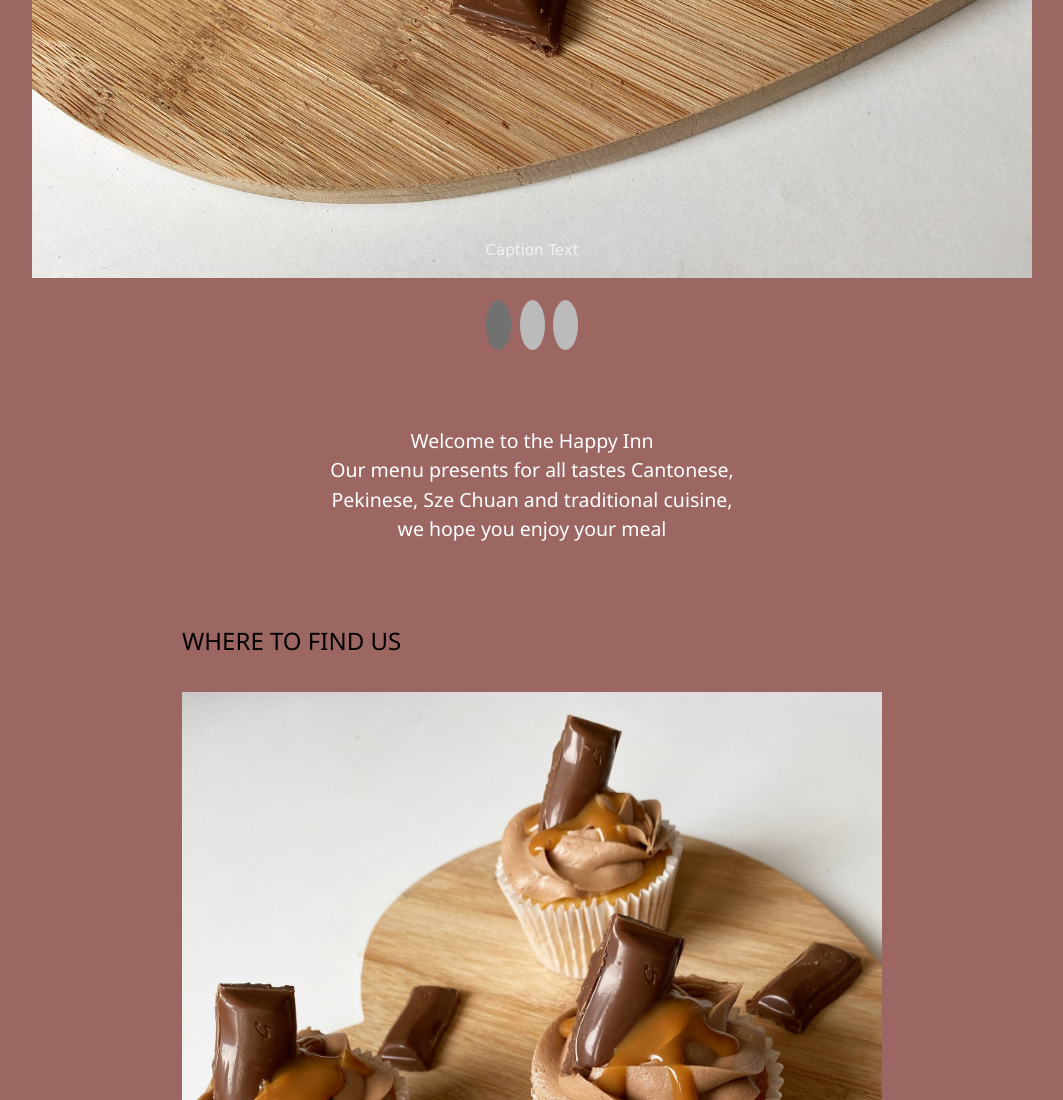
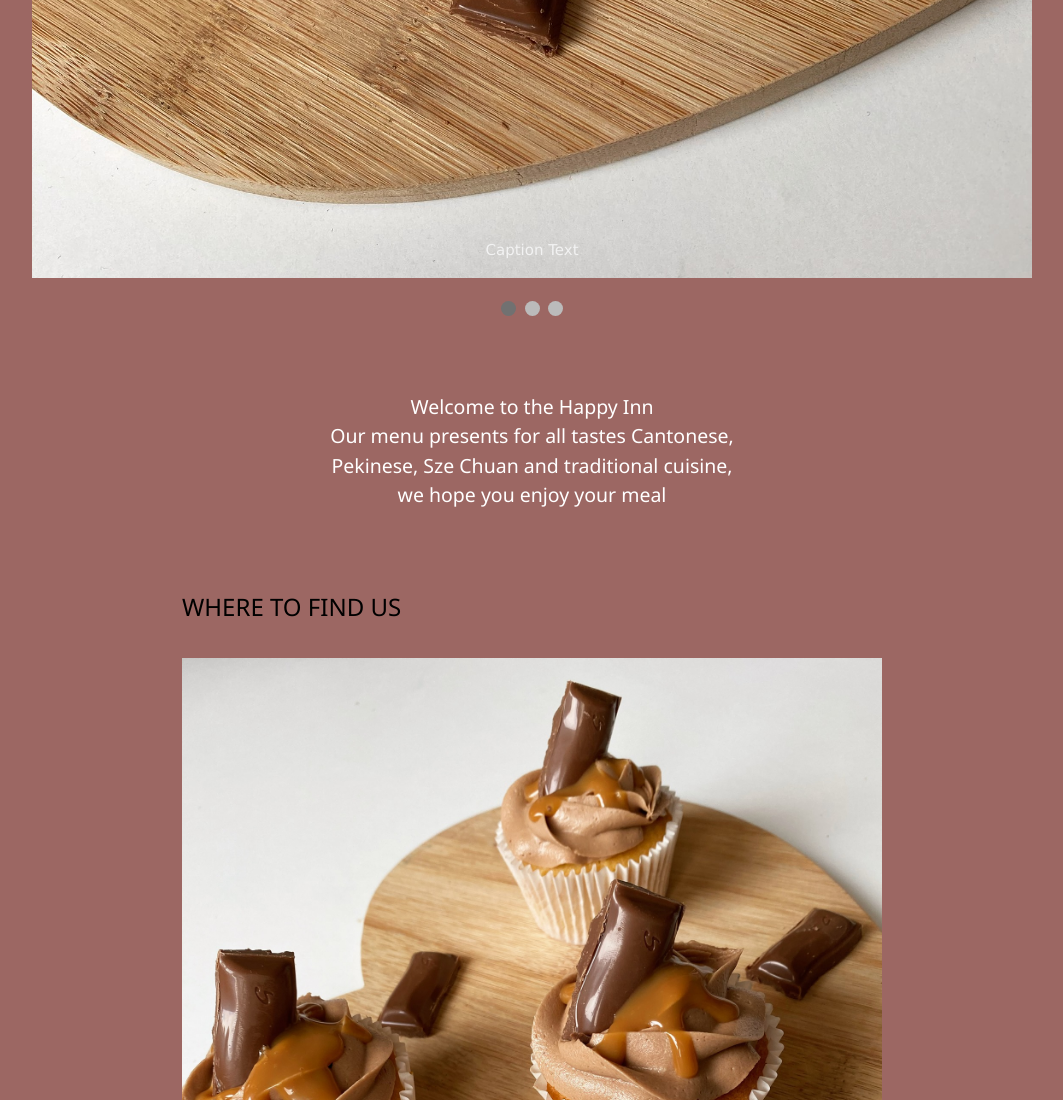
Before and after one commit to HighlanderJeff/updated-food3, a plain HTML site: page index.html in a window 1280 px wide. Shown: the part 995-2095 px from the top of the page, without its empty margins (108-1171 px from the left). Drawn offline with nearby package versions, Linux system fonts and the light colour scheme.

Commit message:
Update index.html

```diff
--- a/index.html
+++ b/index.html
@@ -84,8 +84,8 @@ img {vertical-align: middle;}
 /* The dots/bullets/indicators */
 .dot {
   cursor: pointer;
-  height: 50px;
-  width: 25px;
+  height: 15px;
+  width: 15px;
   margin: 0 2px;
   background-color: #bbb;
   border-radius: 50%;
```
